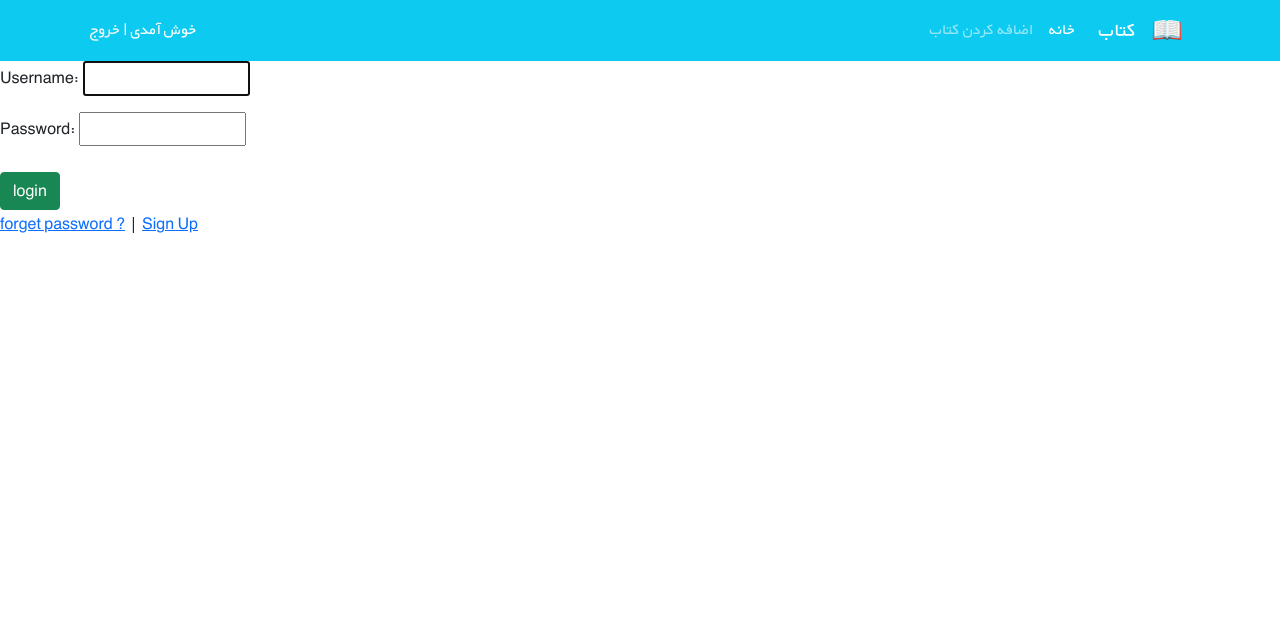
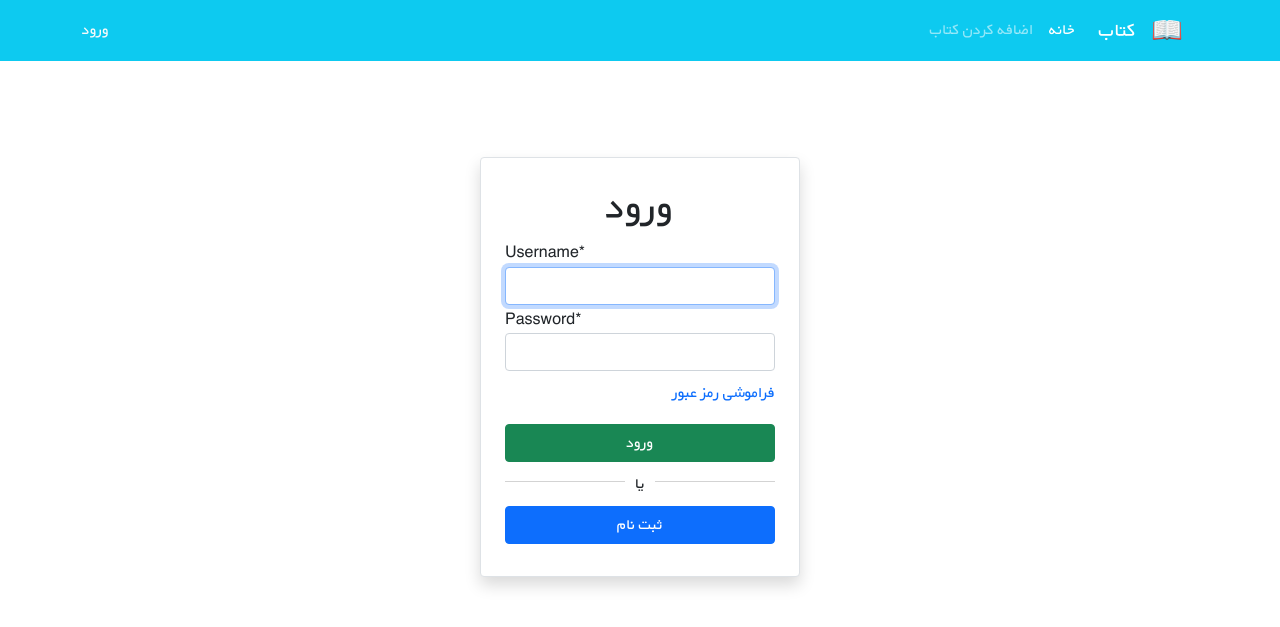
Before and after one commit to amir-as-a/django-bookstore, a Django app: page /accounts/login/ in a window 1280 px wide. Shown: the top 627 px of the page. Run offline with Django 4.2, Linux system fonts and the light colour scheme; some libraries are stand-ins or nearby versions.

Commit message:
Optimize templates

```diff
--- a/books/templates/book/book_list.html
+++ b/books/templates/book/book_list.html
@@ -21,7 +21,7 @@
                                     <p class="card-text pt-3">{{ book.description|linebreaks|truncatewords:20 }}</p>
                                     <p class="text-muted">نویسنده: {{ book.author}}</p>
                                 </div>
-                                <a href="{% url 'book_detail' book.id %}" class="btn btn-success">جزئیات</a>
+                                <a href="{% url 'book_detail' book.id %}" class="btn btn-success text-decoration-none">جزئیات</a>
                             </div>
                         </div>
                     </div>
--- a/templates/_base.html
+++ b/templates/_base.html
@@ -11,7 +11,7 @@
           integrity="sha384-1BmE4kWBq78iYhFldvKuhfTAU6auU8tT94WrHftjDbrCEXSU1oBoqyl2QvZ6jIW3" crossorigin="anonymous">
 
     <link rel="stylesheet" href="{% static 'css/style.css' %}">
-
+{% block styles %}{% endblock %}
     <title>{% block page-title %}{% endblock %}</title>
 
 </head>
@@ -19,7 +19,7 @@
 <nav class="navbar navbar-expand-lg navbar-dark bg-info" dir="rtl">
     <div class="container">
         <a class="navbar-brand" href="#">
-            <img src="icons/book.png" alt="" height="30"
+            <img src="{% static 'icons/book.png' %}" alt="" height="30"
                  class="d-inline-block align-text-top">
         </a>
         <a class="navbar-brand mx-3" href="{% url 'home' %}">کتاب </a>
@@ -29,11 +29,16 @@
         </button>
         <div class="collapse navbar-collapse" id="navbarNavAltMarkup">
             <div class="navbar-nav">
-                <a class="nav-link active" aria-current="page" href="{% url 'home' %}">خانه</a>
+                <a class="nav-link active" aria-current="page" href="{% url 'book_list' %}">خانه</a>
                 <a class="nav-link" href="{% url 'add_book' %}">اضافه کردن کتاب</a>
             </div>
         </div>
-        <div class="mx-2 text-white">خوش آمدی {{ user.username }} | <a class="link-light text-decoration-none" href="{% url 'logout' %}">خروج</a></div>
+        {% if user.is_authenticated %}
+            <div class="mx-2 text-white">خوش آمدی {{ user.username }} | <a class="link-light text-decoration-none"
+                                                                           href="{% url 'logout' %}">خروج</a></div>
+        {% else %}
+            <a class="link-light text-decoration-none" href="{% url 'login' %}">ورود</a></div>
+        {% endif %}
     </div>
 </nav>
 
--- a/templates/home.html
+++ b/templates/home.html
@@ -1,6 +1,7 @@
 {% extends '_base.html' %}
 {% block page-title %} Home Page {% endblock %}
 {% block content %}
+    <div class="container">
         <h1>
             Home Page
         </h1>
@@ -11,4 +12,5 @@
         {% else %}
             <a href="{% url 'login' %}">login</a> | <a href="{% url 'signup' %}">sign up</a>
         {% endif %}
+    </div>
 {% endblock %}
--- a/templates/registration/login.html
+++ b/templates/registration/login.html
@@ -1,10 +1,33 @@
 {% extends '_base.html' %}
+{% load static %}
+{% load crispy_forms_tags %}
+{% block styles %}
+    <link rel="stylesheet" href="{% static 'css/login.css' %}">
+{% endblock %}
 {% block page-title %} login Page {% endblock %}
 {% block content %}
-    <form action="" method="post">
-        {% csrf_token %}
-        {{ form.as_p }}
-        <button type="submit" class="btn btn-success" style="margin-top:10px;">login</button>
-    </form>
-    <a href="{% url 'password_reset' %}" >forget password ?</a> | <a href="{% url 'signup' %}" >Sign Up</a>
+    <div class="d-flex justify-content-center mt-5" dir="rtl">
+        <div class="col-xl-3 col-lg-4 col-md-5 col-sm-5 col-xs-6 bg-white m-3 m-sm-5 border rounded px-4 pt-4 pb-3 shadow">
+            <form method="post">
+                {% csrf_token %}
+                <h1 class="text-center">ورود</h1>
+                <span dir="ltr">
+            {{ form|crispy }}
+            </span>
+                <div class="d-flex justify-content-between align-items-center">
+                    <div class="mt-2">
+                        <a class="text-decoration-none" href="{% url 'password_reset' %}">فراموشی رمز عبور</a>
+                    </div>
+                </div>
+                <button type="submit" class="btn btn-success mt-3 w-100">ورود</button>
+                <div class="line-with-middle-sep">
+                  <span>
+                    یا
+                  </span>
+                </div>
+                <a href="{% url 'signup' %}" class="btn btn-primary mt-2 mb-3 w-100">ثبت نام</a>
+            </form>
+        </div>
+
+    </div>
 {% endblock %}
```
Also changed, not shown: templates/registration/password_change_form.html (+25 -6 lines), templates/registration/password_reset_form.html (+25 -6 lines), templates/registration/signup.html (+24 -6 lines), db.sqlite3. Lines whose indentation alone changed are shown as unchanged.
